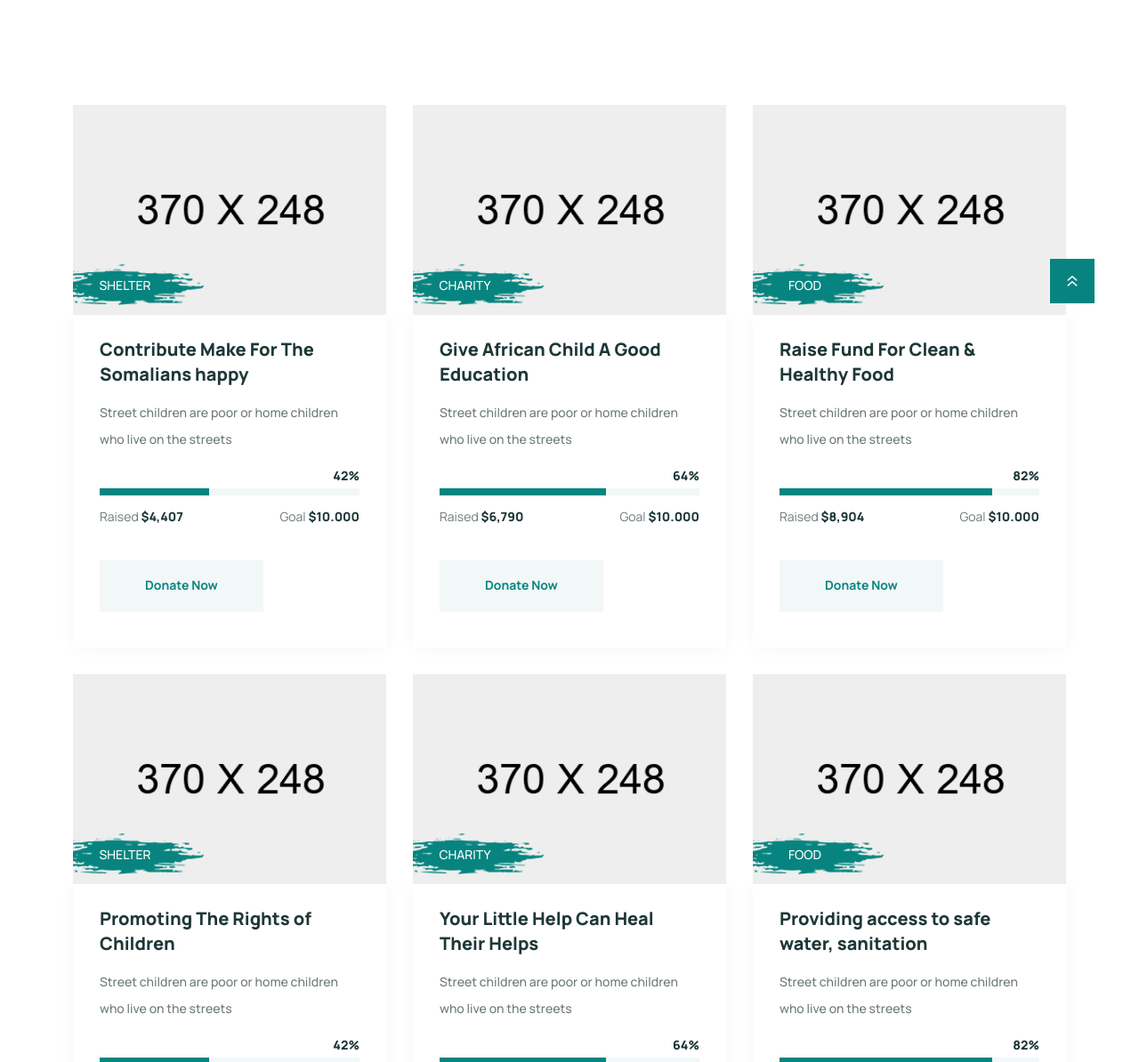
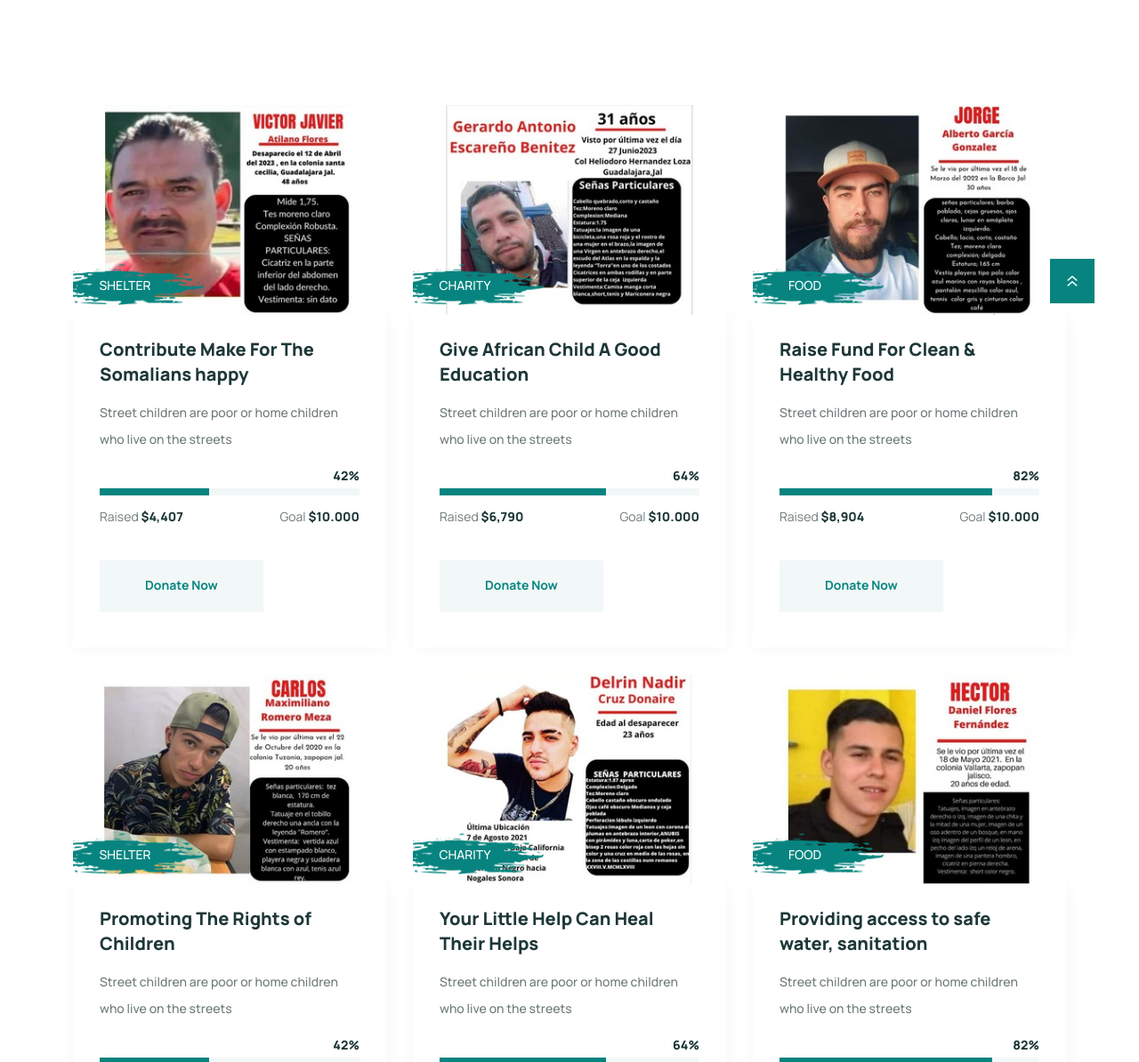
Before and after one commit to 19Gaurav92/Donation, a plain HTML site: page donation-1.html in a window 1280 px wide. Shown: the part 539-1733 px from the top of the page at 89% size. Drawn offline with nearby package versions, Linux system fonts and the light colour scheme; files whose address does not match are found by name.

Commit message:
donate changes

```diff
--- a/donation-1.html
+++ b/donation-1.html
@@ -373,7 +373,7 @@
                     data-wow-delay=".3s">
                         <div class="tp-donate__item">
                             <div class="tp-donate__thumb p-relative fix">
-                                <img src="assets/img/donate/donate-3-1.png" alt="">
+                                <img src="assets/img/donate/Donate (1).jpg" alt="">
                                 <div class="tp-donate__thumb-shape">
                                     <img src="assets/img/donate/donate-shape-1.png" alt="">
                                     <div class="tp-donate__thumb-text">
@@ -415,7 +415,7 @@
                     data-wow-delay=".5s">
                         <div class="tp-donate__item">
                             <div class="tp-donate__thumb p-relative fix">
-                                <img src="assets/img/donate/donate-3-2.png" alt="">
+                                <img src="assets/img/donate/Donate (2).jpg" alt="">
                                 <div class="tp-donate__thumb-shape">
                                     <img src="assets/img/donate/donate-shape-1.png" alt="">
                                     <div class="tp-donate__thumb-text">
@@ -457,7 +457,7 @@
                     data-wow-delay=".7s">
                         <div class="tp-donate__item">
                             <div class="tp-donate__thumb p-relative fix">
-                                <img src="assets/img/donate/donate-3-3.png" alt="">
+                                <img src="assets/img/donate/Donate (3).jpg" alt="">
                                 <div class="tp-donate__thumb-shape">
                                     <img src="assets/img/donate/donate-shape-1.png" alt="">
                                     <div class="tp-donate__thumb-text">
@@ -499,7 +499,7 @@
                     data-wow-delay=".8s">
                         <div class="tp-donate__item">
                             <div class="tp-donate__thumb p-relative fix">
-                                <img src="assets/img/donate/donate-1-1.png" alt="">
+                                <img src="assets/img/donate/Donate (4).jpg" alt="">
                                 <div class="tp-donate__thumb-shape">
                                     <img src="assets/img/donate/donate-shape-1.png" alt="">
                                     <div class="tp-donate__thumb-text">
@@ -541,7 +541,7 @@
                     data-wow-delay="1s">
                         <div class="tp-donate__item">
                             <div class="tp-donate__thumb p-relative fix">
-                                <img src="assets/img/donate/donate-1-2.png" alt="">
+                                <img src="assets/img/donate/Donate (5).jpg" alt="">
                                 <div class="tp-donate__thumb-shape">
                                     <img src="assets/img/donate/donate-shape-1.png" alt="">
                                     <div class="tp-donate__thumb-text">
@@ -583,7 +583,7 @@
                     data-wow-delay="1.3s">
                         <div class="tp-donate__item">
                             <div class="tp-donate__thumb p-relative fix">
-                                <img src="assets/img/donate/donate-1-3.png" alt="">
+                                <img src="assets/img/donate/Donate (6).jpg" alt="">
                                 <div class="tp-donate__thumb-shape">
                                     <img src="assets/img/donate/donate-shape-1.png" alt="">
                                     <div class="tp-donate__thumb-text">
```
